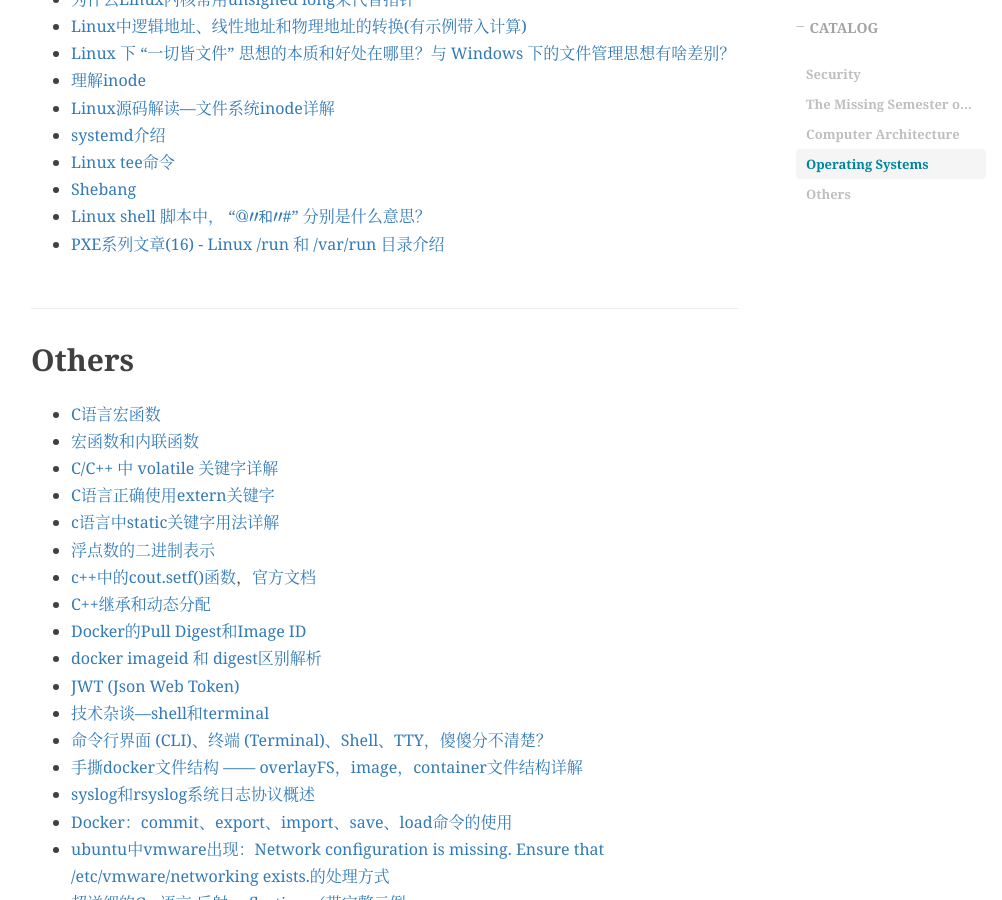
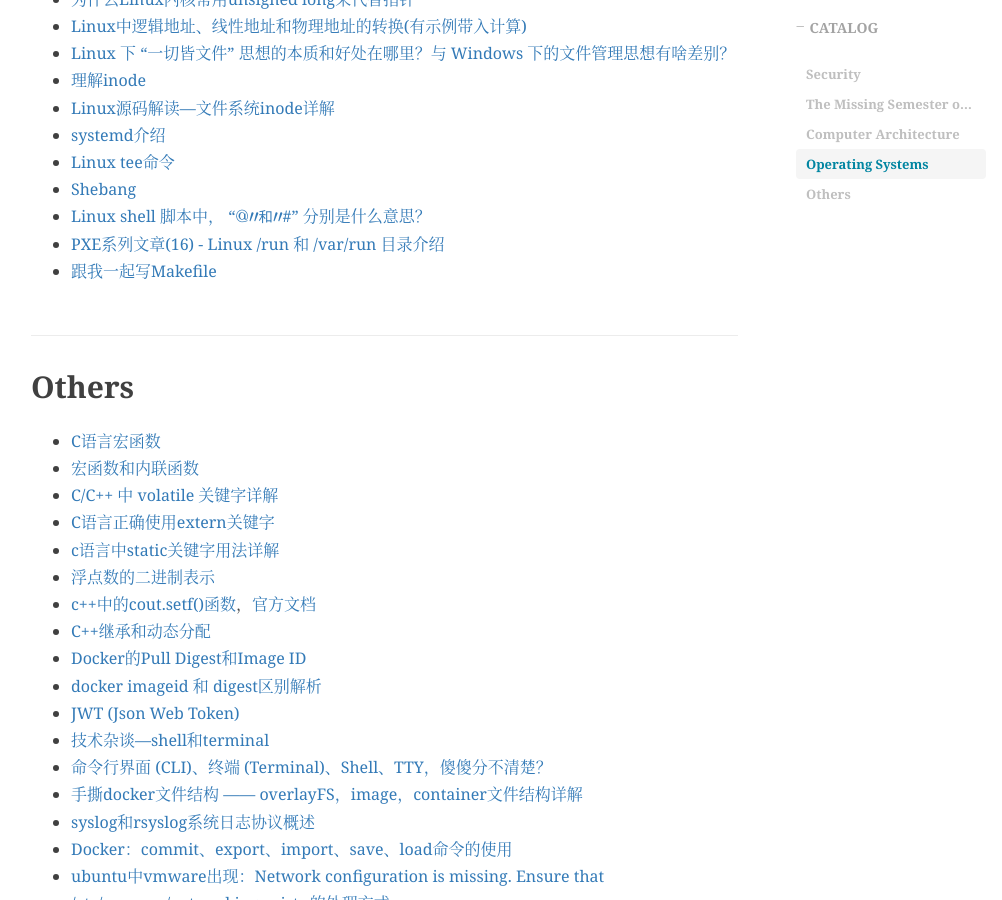
Before and after one commit to peng-yq/peng-yq.github.io, a Jekyll site: the page built from _posts/2022-10-04-good-blog-collection.md, in a window 1280 px wide and 900 px high, scrolled down 1349 px. Shown: the whole window, without its empty margins (234-1236 px from the left). Built offline with Jekyll 4.4.1, drawn with Linux system fonts in a browser that asks for light colours; nearby versions of some CDN libraries; formulas are drawn with MathJax 3; comment, search, counter and statistics services are not loaded.

Commit message:
docs: update 2022-10-04-good-blog-collection.md

```diff
--- a/_posts/2022-10-04-good-blog-collection.md
+++ b/_posts/2022-10-04-good-blog-collection.md
@@ -35,6 +35,7 @@
 - [Shebang](https://zh.wikipedia.org/wiki/Shebang)
 - [Linux shell 脚本中， "\$@"和"\$#" 分别是什么意思？](https://blog.csdn.net/qiezikuaichuan/article/details/80014298)
 - [PXE系列文章(16) - Linux /run 和 /var/run 目录介绍](http://www.linuxcoming.com/blog/2019/07/22/linux_run_directory.html)
+- [跟我一起写Makefile](https://seisman.github.io/how-to-write-makefile/index.html)
 
 ## Others
 
```
